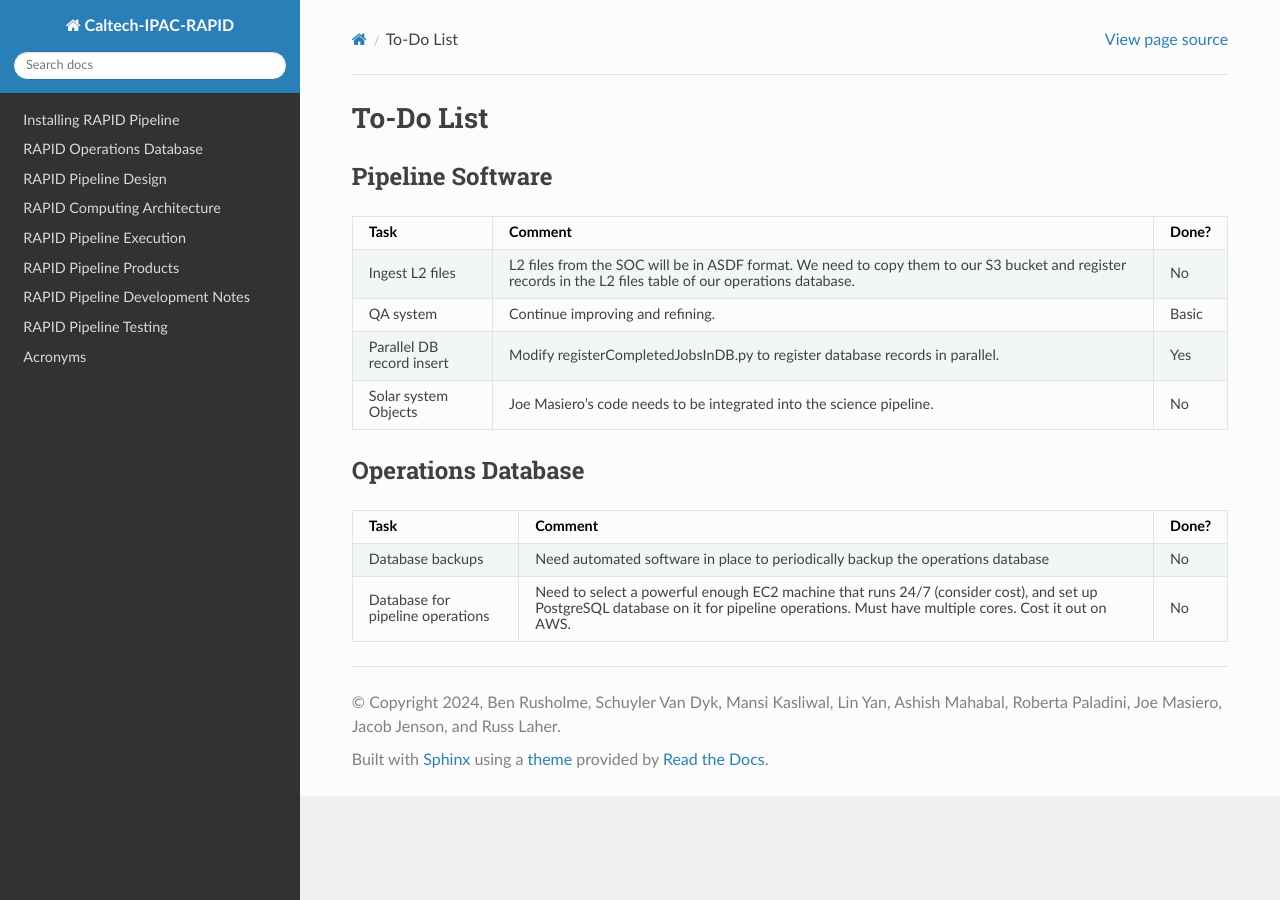
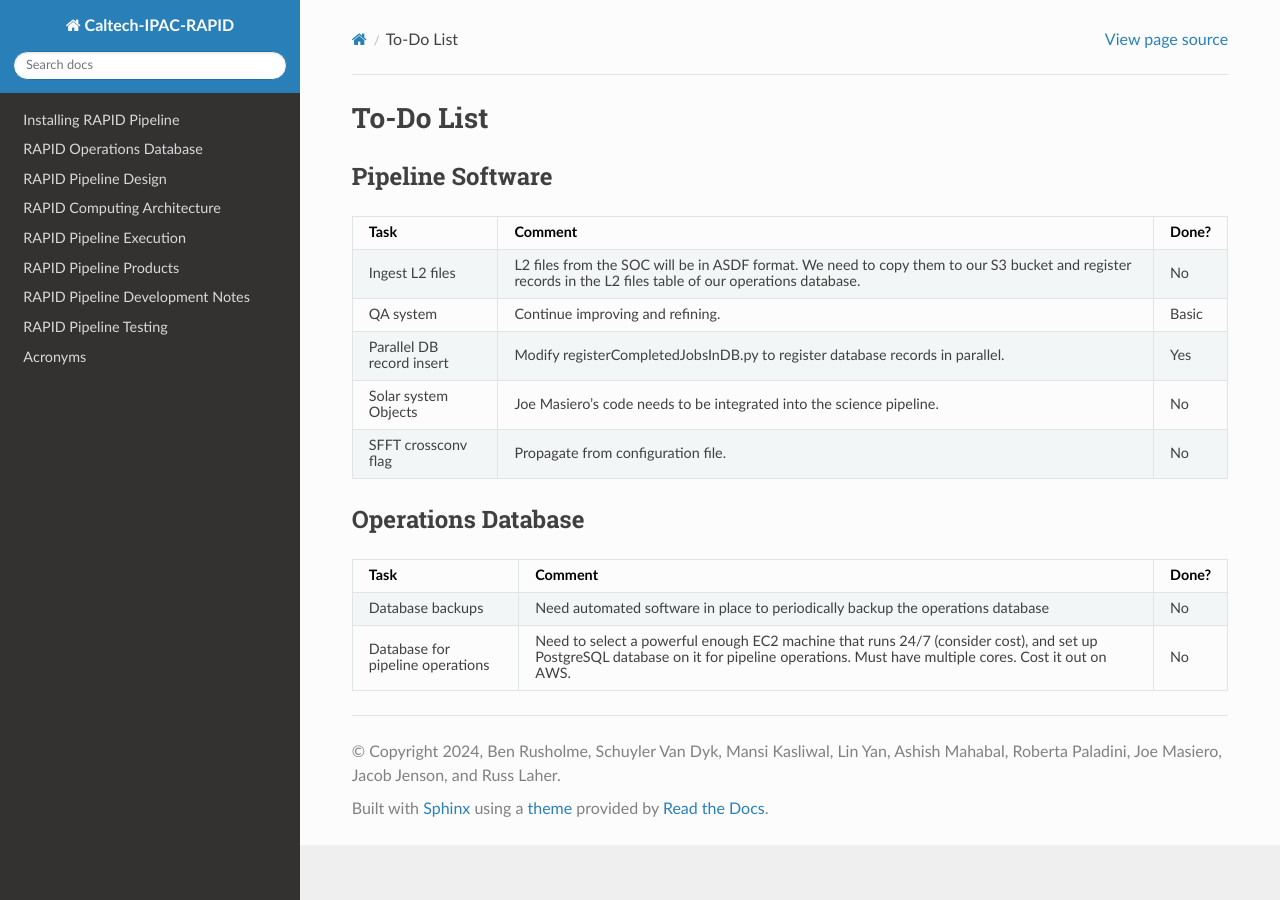
Before and after one commit to Caltech-IPAC/rapid, a Sphinx documentation site: the page built from docs/source/todo/todo_list.rst, in a window 1280 px wide. Built offline with Sphinx 7.4.7 and the Read the Docs theme 3.1.0, drawn with Linux system fonts in a browser that asks for light colours; formulas are drawn with MathJax 3.

Commit message:
Added task to propagate SFFT crossconv flag from master configuration file.

```diff
--- a/docs/source/todo/todo_list.rst
+++ b/docs/source/todo/todo_list.rst
@@ -20,6 +20,9 @@ Pipeline Software
 | Solar system    | Joe Masiero's code needs to be integrated                | No    |
 | Objects         | into the science pipeline.                               |       |
 +-----------------+----------------------------------------------------------+-------+
+| SFFT crossconv  | Propagate from configuration file.                       | No    |
+| flag            |                                                          |       |
++-----------------+----------------------------------------------------------+-------+
 
 
 
```
